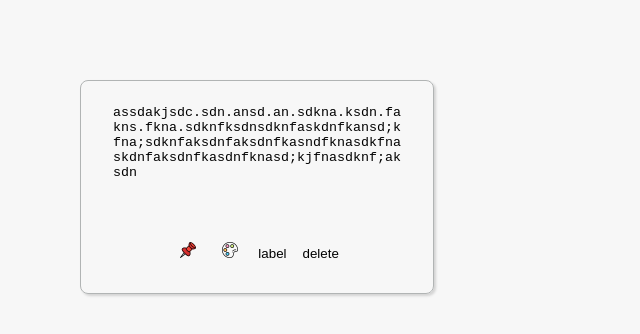
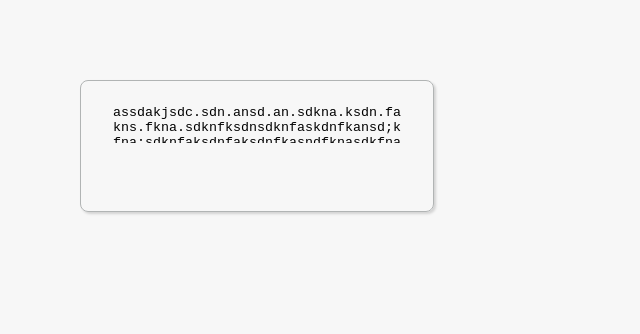
Before and after one commit to arp99/Keepify, a React (Create React App) app in the folder keepify/: page / in a window 1280 px wide. Shown: the top 334 px of the page, without its empty margins (0-640 px from the left). Built offline with nearby package versions, Linux system fonts and the light colour scheme.

Commit message:
style: update height

```diff
--- a/keepify/src/App.css
+++ b/keepify/src/App.css
@@ -29,10 +29,16 @@
   border: 1px solid #b1b4b4;
   box-shadow: rgba(0, 0, 0, 0.15) 1.95px 1.95px 2.6px;
 }
+.todoContainer:hover .icons-group{
+  visibility: visible;
+}
+.icons-group{
+  visibility: hidden;
+}
 #todoInput{
   background: transparent;
   width: 90%;
-  min-height: 7rem;
+  max-height: 5rem;
   resize: none;
   padding: 0.5rem;
   word-wrap: break-word;
```
